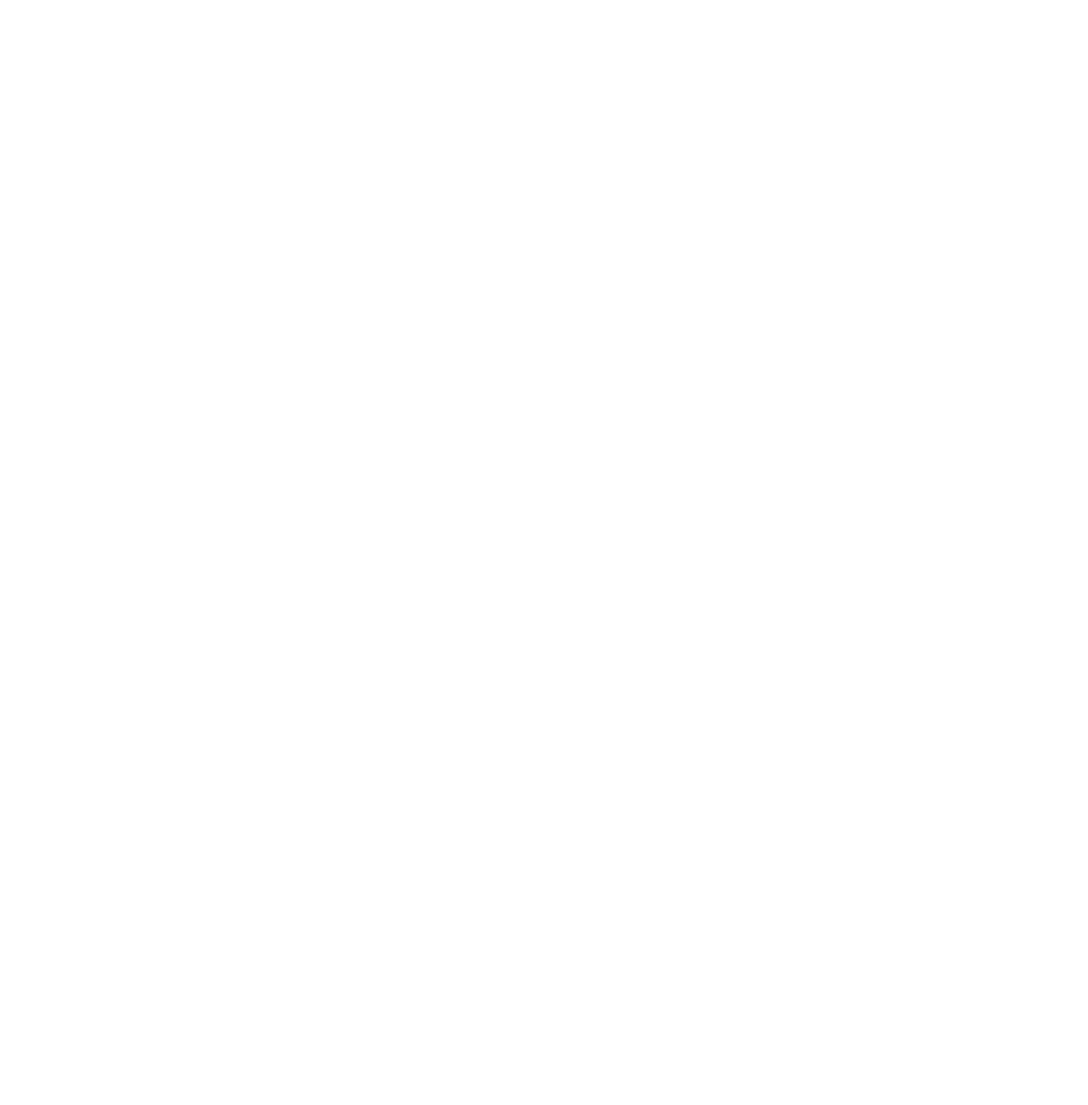
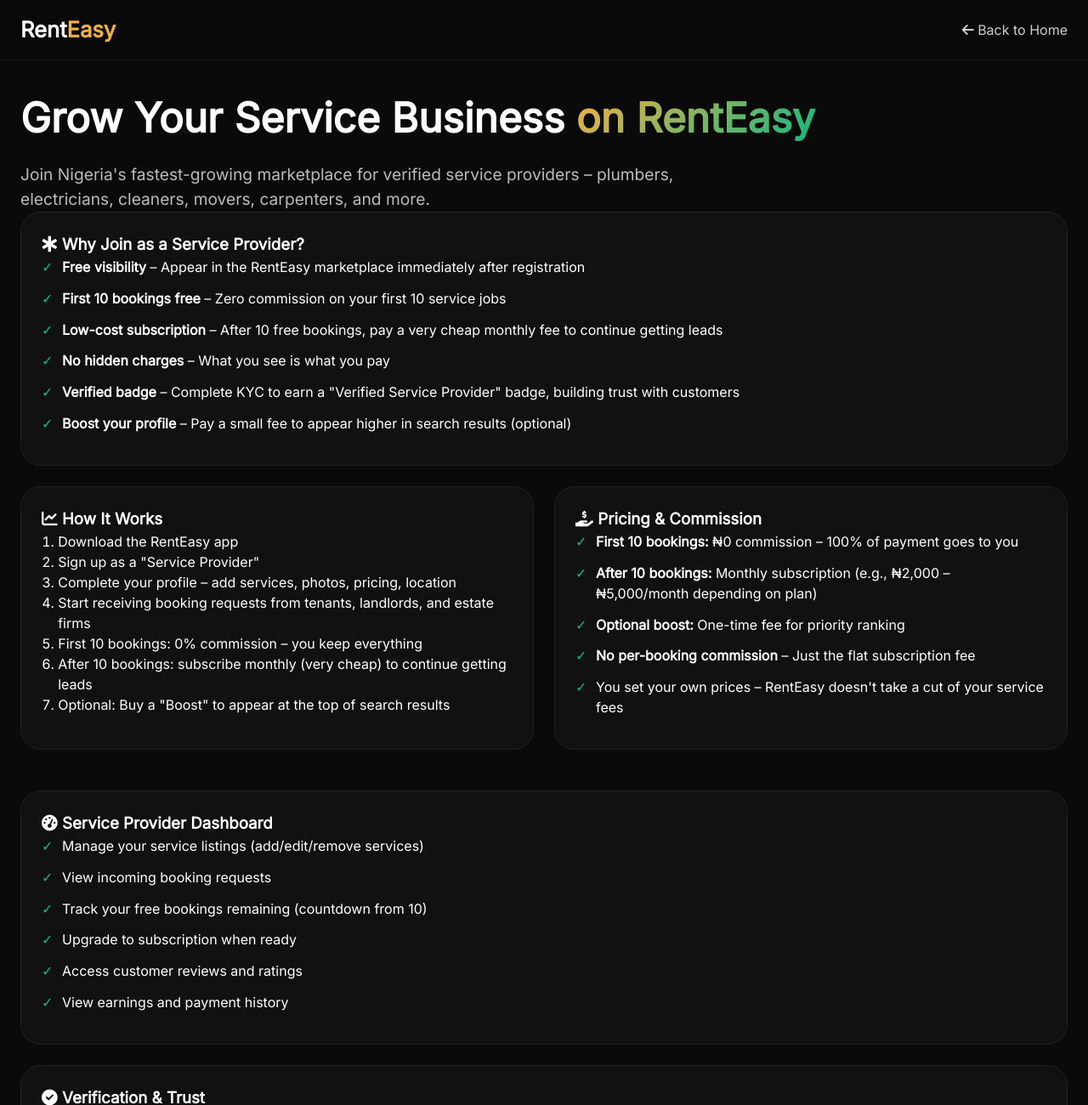
Before and after one commit to Mstan4d/renteasywebsite, a website: page role-service-provider.html in a window 1280 px wide. Shown: the top 1300 px of the page at 85% size. Before the commit the page ends 800 px from the top, so only its background shows below. Drawn offline with Linux system fonts and the light colour scheme.

Commit message:
fix download buttons

```diff
--- a/role-service-provider.html
+++ b/role-service-provider.html
@@ -0,0 +1,117 @@
+<!DOCTYPE html>
+<html lang="en">
+<head>
+  <meta charset="UTF-8">
+  <meta name="viewport" content="width=device-width, initial-scale=1.0">
+  <title>RentEasy for Service Providers – Grow Your Business</title>
+  <link href="https://fonts.googleapis.com/css2?family=Inter:opsz,wght@14..32,300;400;500;600;700;800&display=swap" rel="stylesheet">
+  <link rel="stylesheet" href="https://cdnjs.cloudflare.com/ajax/libs/font-awesome/6.0.0-beta3/css/all.min.css">
+  <style>
+    * { margin: 0; padding: 0; box-sizing: border-box; }
+    body { font-family: 'Inter', sans-serif; background: #0a0a0a; color: #fff; line-height: 1.5; }
+    .container { max-width: 1280px; margin: 0 auto; padding: 0 24px; }
+    .navbar { padding: 1rem 0; background: rgba(10,10,10,0.95); backdrop-filter: blur(10px); position: sticky; top: 0; z-index: 100; border-bottom: 1px solid rgba(255,255,255,0.08); }
+    .nav-container { display: flex; justify-content: space-between; align-items: center; }
+    .logo { font-size: 1.6rem; font-weight: 800; text-decoration: none; color: white; }
+    .logo span { color: #f5b042; }
+    .back-link { color: #ccc; text-decoration: none; margin-left: 2rem; }
+    .back-link:hover { color: #f5b042; }
+    h1 { font-size: clamp(2rem, 4vw, 3rem); margin-bottom: 1rem; }
+    h2 { font-size: clamp(1.5rem, 3vw, 2rem); margin: 2rem 0 1rem; }
+    .gradient-text { background: linear-gradient(135deg, #f5b042, #10b981); -webkit-background-clip: text; background-clip: text; color: transparent; }
+    .btn { display: inline-block; padding: 0.8rem 2rem; border-radius: 40px; font-weight: 600; text-decoration: none; transition: 0.2s; margin-top: 1rem; }
+    .btn-primary { background: #10b981; color: #0a0a0a; }
+    .btn-primary:hover { background: #0d9668; transform: translateY(-2px); }
+    .btn-outline { border: 1px solid #10b981; color: #10b981; background: transparent; }
+    .card { background: #111; border: 1px solid #222; border-radius: 24px; padding: 1.5rem; margin-bottom: 1.5rem; }
+    .grid-2 { display: grid; grid-template-columns: repeat(auto-fit, minmax(280px, 1fr)); gap: 1.5rem; margin: 1.5rem 0; }
+    .feature-list { list-style: none; padding-left: 0; }
+    .feature-list li { margin-bottom: 0.8rem; padding-left: 1.5rem; position: relative; }
+    .feature-list li:before { content: "✓"; color: #10b981; position: absolute; left: 0; }
+    .pricing-badge { background: #f5b04220; color: #f5b042; padding: 0.2rem 0.8rem; border-radius: 20px; font-size: 0.8rem; display: inline-block; margin-bottom: 0.5rem; }
+    .footer { text-align: center; padding: 2rem 0; border-top: 1px solid rgba(255,255,255,0.05); margin-top: 3rem; color: #888; }
+    @media (max-width: 768px) { .container { padding: 0 16px; } }
+  </style>
+</head>
+<body>
+<nav class="navbar">
+  <div class="container nav-container">
+    <a href="index.html" class="logo">Rent<span>Easy</span></a>
+    <a href="index.html" class="back-link"><i class="fas fa-arrow-left"></i> Back to Home</a>
+  </div>
+</nav>
+<main class="container" style="padding-top: 2rem; padding-bottom: 4rem;">
+  <h1>Grow Your Service Business <span class="gradient-text">on RentEasy</span></h1>
+  <p style="font-size: 1.2rem; color: #bbb; max-width: 800px;">Join Nigeria's fastest-growing marketplace for verified service providers – plumbers, electricians, cleaners, movers, carpenters, and more.</p>
+
+  <div class="card">
+    <h3><i class="fas fa-star-of-life"></i> Why Join as a Service Provider?</h3>
+    <ul class="feature-list">
+      <li><strong>Free visibility</strong> – Appear in the RentEasy marketplace immediately after registration</li>
+      <li><strong>First 10 bookings free</strong> – Zero commission on your first 10 service jobs</li>
+      <li><strong>Low-cost subscription</strong> – After 10 free bookings, pay a very cheap monthly fee to continue getting leads</li>
+      <li><strong>No hidden charges</strong> – What you see is what you pay</li>
+      <li><strong>Verified badge</strong> – Complete KYC to earn a "Verified Service Provider" badge, building trust with customers</li>
+      <li><strong>Boost your profile</strong> – Pay a small fee to appear higher in search results (optional)</li>
+    </ul>
+  </div>
+
+  <div class="grid-2">
+    <div class="card">
+      <h3><i class="fas fa-chart-line"></i> How It Works</h3>
+      <ol style="margin-left: 1.2rem;">
+        <li>Download the RentEasy app</li>
+        <li>Sign up as a "Service Provider"</li>
+        <li>Complete your profile – add services, photos, pricing, location</li>
+        <li>Start receiving booking requests from tenants, landlords, and estate firms</li>
+        <li>First 10 bookings: 0% commission – you keep everything</li>
+        <li>After 10 bookings: subscribe monthly (very cheap) to continue getting leads</li>
+        <li>Optional: Buy a "Boost" to appear at the top of search results</li>
+      </ol>
+    </div>
+    <div class="card">
+      <h3><i class="fas fa-hand-holding-usd"></i> Pricing & Commission</h3>
+      <ul class="feature-list">
+        <li><strong>First 10 bookings:</strong> ₦0 commission – 100% of payment goes to you</li>
+        <li><strong>After 10 bookings:</strong> Monthly subscription (e.g., ₦2,000 – ₦5,000/month depending on plan)</li>
+        <li><strong>Optional boost:</strong> One-time fee for priority ranking</li>
+        <li><strong>No per-booking commission</strong> – Just the flat subscription fee</li>
+        <li>You set your own prices – RentEasy doesn't take a cut of your service fees</li>
+      </ul>
+    </div>
+  </div>
+
+  <div class="card">
+    <h3><i class="fas fa-tachometer-alt"></i> Service Provider Dashboard</h3>
+    <ul class="feature-list">
+      <li>Manage your service listings (add/edit/remove services)</li>
+      <li>View incoming booking requests</li>
+      <li>Track your free bookings remaining (countdown from 10)</li>
+      <li>Upgrade to subscription when ready</li>
+      <li>Access customer reviews and ratings</li>
+      <li>View earnings and payment history</li>
+    </ul>
+  </div>
+
+  <div class="card">
+    <h3><i class="fas fa-check-circle"></i> Verification & Trust</h3>
+    <ul class="feature-list">
+      <li>Submit KYC documents (ID, business registration if any)</li>
+      <li>Get a "Verified Service Provider" badge after approval</li>
+      <li>Badge increases customer trust and booking rates</li>
+      <li>Customers can rate and review your work – build your reputation</li>
+    </ul>
+  </div>
+
+  <div style="text-align: center; margin-top: 2rem;">
+    <h2>Start getting customers today</h2>
+    <p style="margin-bottom: 1rem;">Join hundreds of service providers already growing on RentEasy.</p>
+    <a href="apk/RentEasy.apk" class="btn btn-primary" download>
+      <i class="fab fa-android"></i> Download APK
+    </a>
+    <a href="#" class="btn btn-outline" style="margin-left: 1rem;"><i class="fas fa-globe"></i> Use Web App (PWA)</a>
+  </div>
+</main>
+<footer class="footer"><div class="container"><p>© 2026 RentEasy. All rights reserved.</p></div></footer>
+</body>
+</html>
```
Also changed, not shown: index.html (+55 -4 lines), role-estate-firm.html (+3 -1 lines), role-landlord.html (+3 -1 lines), role-manager.html (+3 -1 lines), role-moving-tenant.html (+3 -1 lines), role-tenant.html (+3 -1 lines), 1 other file.
